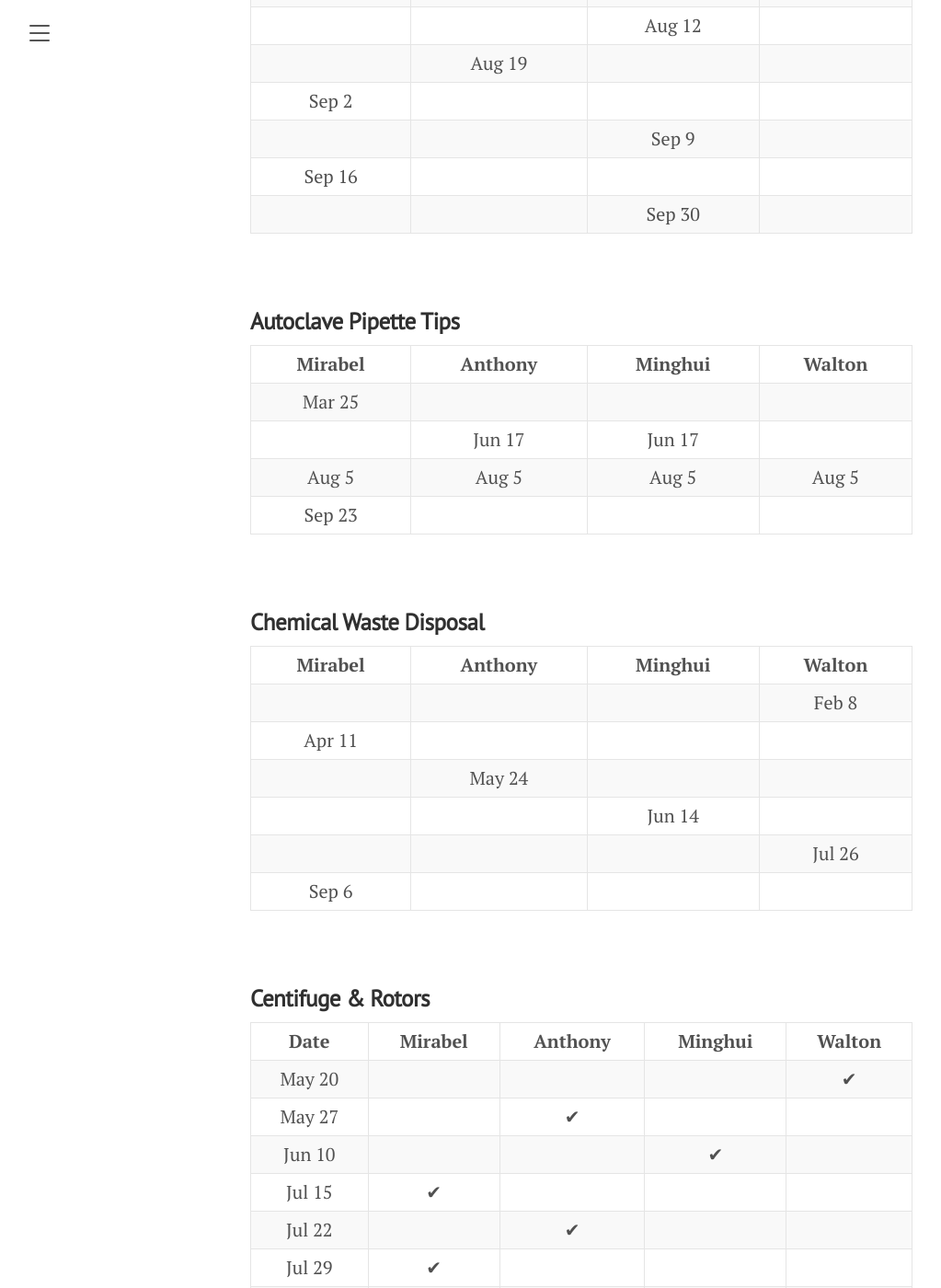
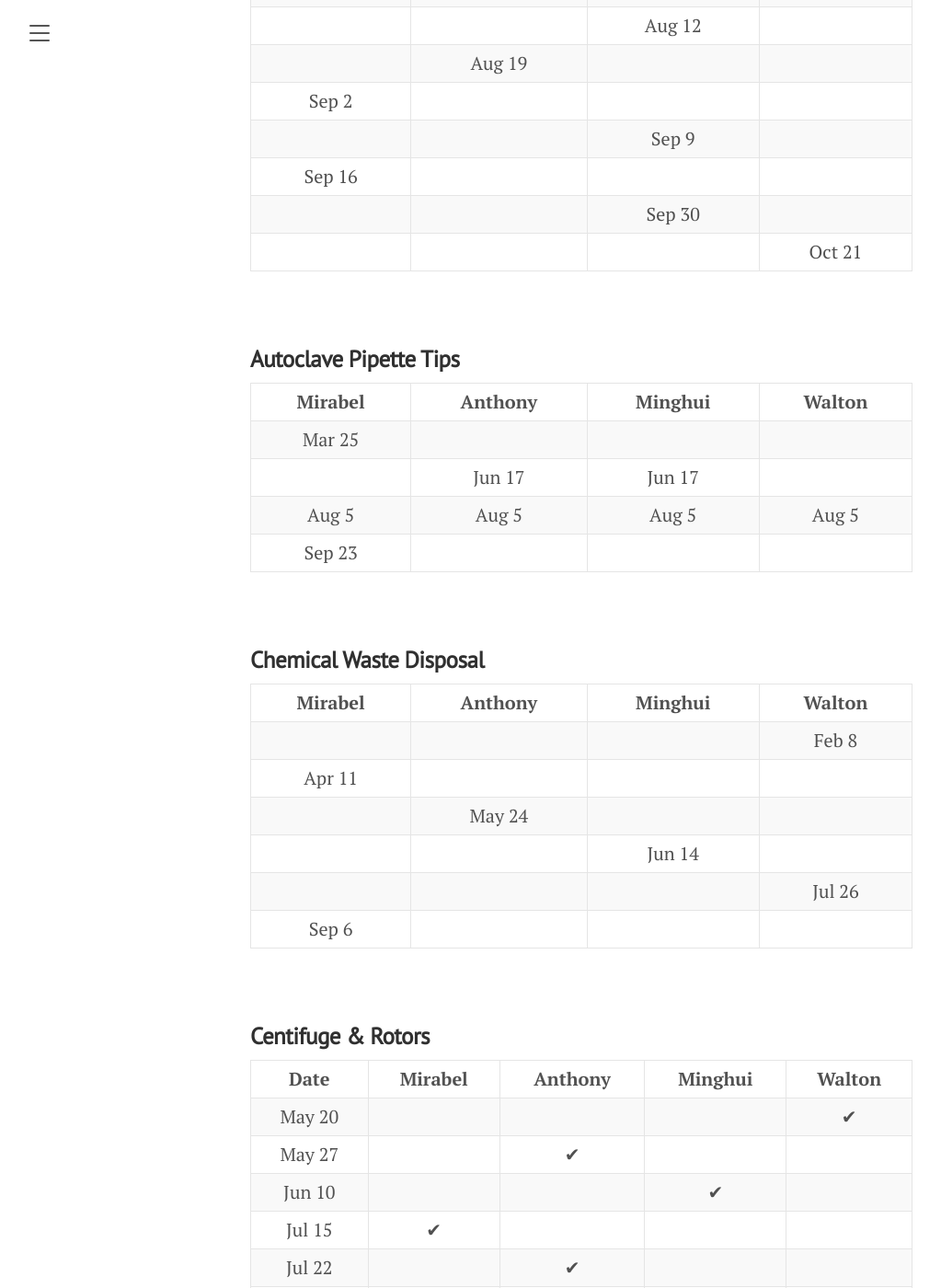
Before and after one commit to horsmanlab/horsmanlab.github.io, a Jekyll site: the page built from duties.md, in a window 1280 px wide and 1400 px high, scrolled down 2529 px. Shown: the whole window at 92% size, without its empty margins (8-1031 px from the left). Built offline with Jekyll 4.4.1, drawn with Linux system fonts in a browser that asks for light colours.

Commit message:
Oct 21 update

```diff
--- a/duties.md
+++ b/duties.md
@@ -200,6 +200,12 @@ title: Duties
       <td align="center">Sep 30</td>
       <td align="center"></td>
     </tr>
+    <tr>
+      <td align="center"></td>
+      <td align="center"></td>
+      <td align="center"></td>
+      <td align="center">Oct 21</td>
+    </tr>
     </tbody>
   </table>
 <br/>
@@ -387,6 +393,13 @@ title: Duties
       <td align="center"></td>
       <td align="center"></td>
     </tr>
+    <tr>
+      <td align="center">Oct 14</td>
+      <td align="center">&#x2714;</td>
+      <td align="center"></td>
+      <td align="center"></td>
+      <td align="center"></td>
+    </tr>
     </tbody>
   </table>
 <br/>
@@ -462,6 +475,13 @@ title: Duties
 </tr>
 <tr>
   <td align="center">Sep 2</td>
+  <td align="center"></td>
+  <td align="center"></td>
+  <td align="center"></td>
+  <td align="center">&#x2714;</td>
+</tr>
+<tr>
+  <td align="center">Oct 21</td>
   <td align="center"></td>
   <td align="center"></td>
   <td align="center"></td>
```
Also changed, not shown: _posts/2022-04-01-example-content.md (deleted, +0 -10 lines), _posts/2022-10-16-example-content.md (added, +12 -0 lines), MECC_2022.jpeg (added), _posts/2022-10-21-welcome.md (renamed from _posts/2022-04-03-welcome.md), 9 other files.
